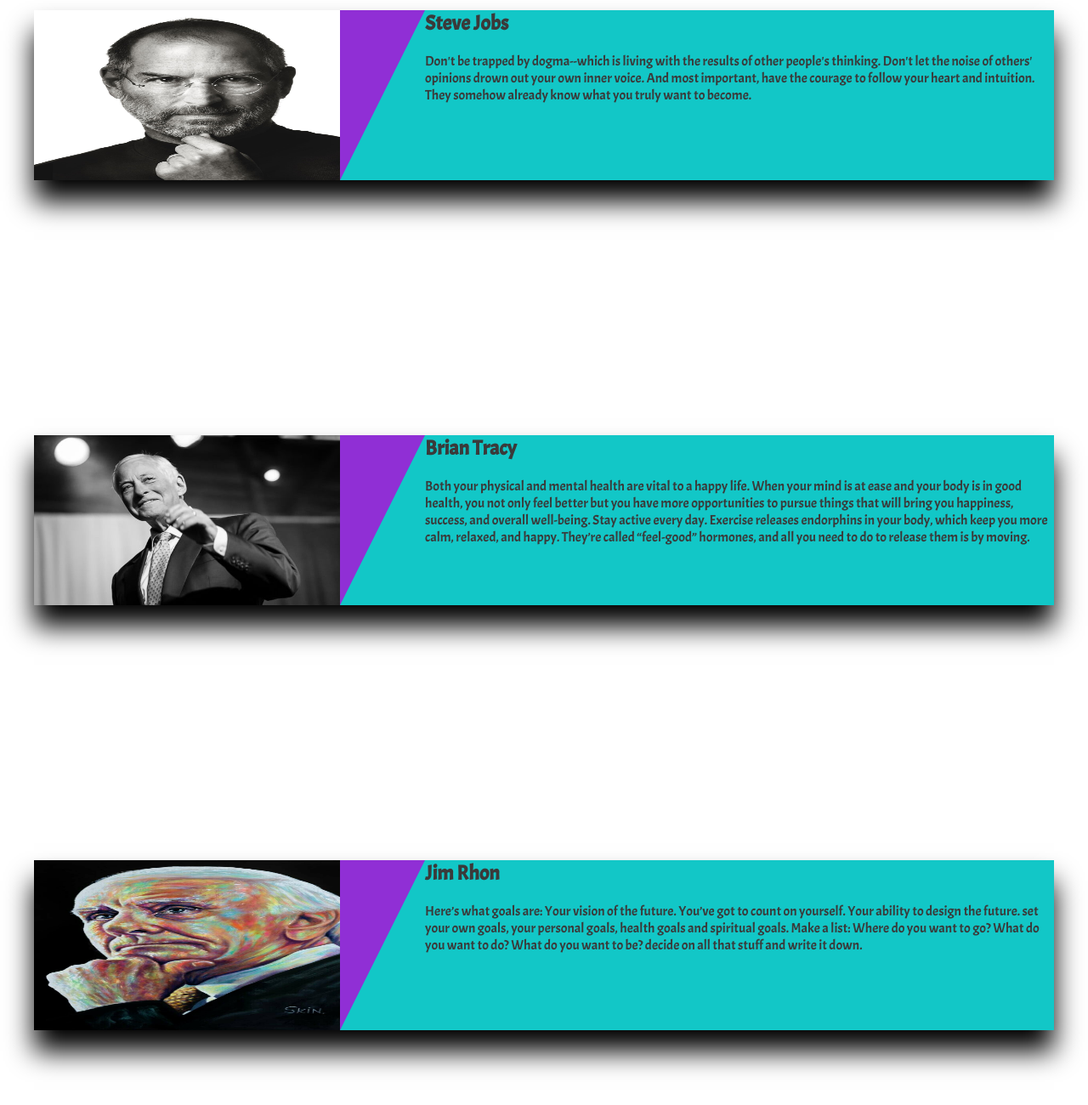
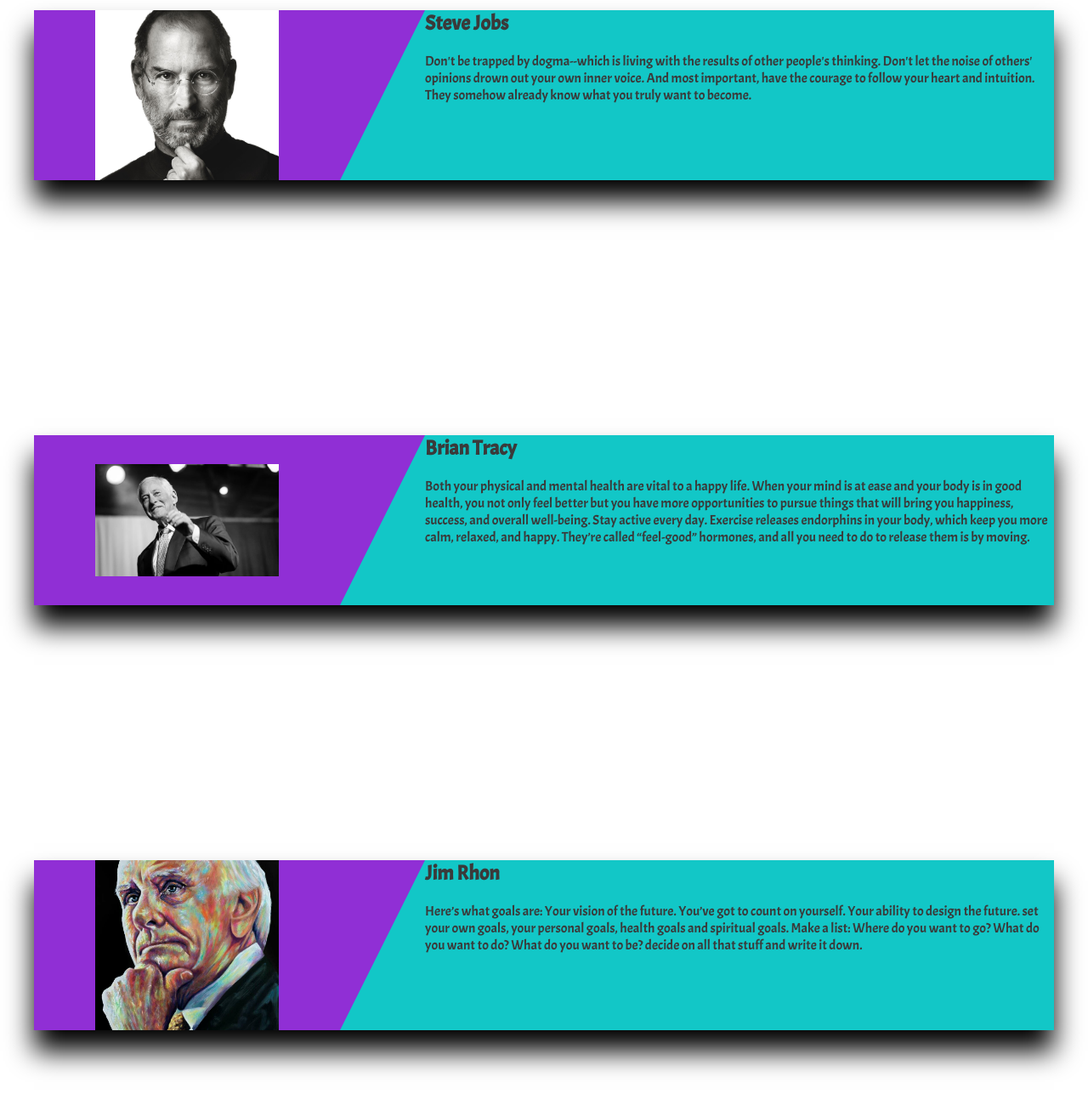
Before and after one commit to Studentofcodeinstitute/goodlife.instockholm, a plain HTML site: page index.html in a window 1280 px wide. Shown: the part 538-1838 px from the top of the page at 85% size. Drawn offline with Linux system fonts and the light colour scheme.

Commit message:
added and fixed style of index.html

```diff
--- a/assets/css/style.css
+++ b/assets/css/style.css
@@ -130,25 +130,25 @@ main {
 
 
 #image1 {
-    /* background: url('../images/steve-jobs-image-original.jpg') no-repeat;*/
+    background: url('../images/steve-jobs-image-original.jpg') no-repeat;
     background-position: center;
-    background-size: 100%;
+    background-size: 60%;
     height: 100%;
     background-color: rgb(144, 47, 213);
 }
 
 #image2 {
-    /* background: url('../images/brian-tracy-image.jpg') no-repeat;*/
+    background: url('../images/brian-tracy-image.jpg') no-repeat;
     background-position: center;
-    background-size: 100%;
+    background-size: 60%;
     height: 100%;
     background-color: rgb(144, 47, 213);
 }
 
 #image3 {
-    /* background: url('../images/Jim-Rohn-image.jpg') no-repeat;*/
+    background: url('../images/Jim-Rohn-image.jpg') no-repeat;
     background-position: center;
-    background-size: 100%;
+    background-size: 60%;
     height: 100%;
     background-color: rgb(144, 47, 213);
 }
--- a/index.html
+++ b/index.html
@@ -30,8 +30,10 @@
     <main>
         <section class="height-position">
             <div id="box1">
-                <div class="imagebox" id="image1"><img src="/assets/images/steve-jobs-image-original.jpg"
-                        alt="profile pictureof Steve jobs"></div>
+                <div class="imagebox" id="image1">
+                    <!--<img src="/assets/images/steve-jobs-image-original.jpg"
+                        alt="profile pictureof Steve jobs">-->
+                </div>
                 <div class="content">
                     <h2>Steve Jobs</h2>
                     <p>Don't be trapped by dogma--which is living with the results of other people's thinking. Don't let
@@ -47,8 +49,10 @@
         </section>
         <section class="height-position">
             <div id="box2">
-                <div class="imagebox" id="image2"><img src="/assets/images/brian-tracy-image.jpg"
-                        alt="Profile picture of Brian Tracy"></div>
+                <div class="imagebox" id="image2">
+                    <!--<img src="/assets/images/brian-tracy-image.jpg"
+                        alt="Profile picture of Brian Tracy">-->
+                </div>
                 <div class="content">
                     <h2>Brian Tracy</h2>
                     <p>Both your physical and mental health are vital to a happy life. When your mind is at ease and
@@ -72,8 +76,10 @@
         </section>
         <section class="height-position">
             <div id="box3">
-                <div class="imagebox" id="image3"><img src="/assets/images/Jim-Rohn-image.jpg"
-                        alt="Profile picture of Jim Rohn"></div>
+                <div class="imagebox" id="image3">
+                    <!--<img src="/assets/images/Jim-Rohn-image.jpg"
+                        alt="Profile picture of Jim Rohn">-->
+                </div>
                 <div class="content">
                     <h2>Jim Rhon</h2>
                     <p>Here’s what goals are: Your vision of the future.
```
